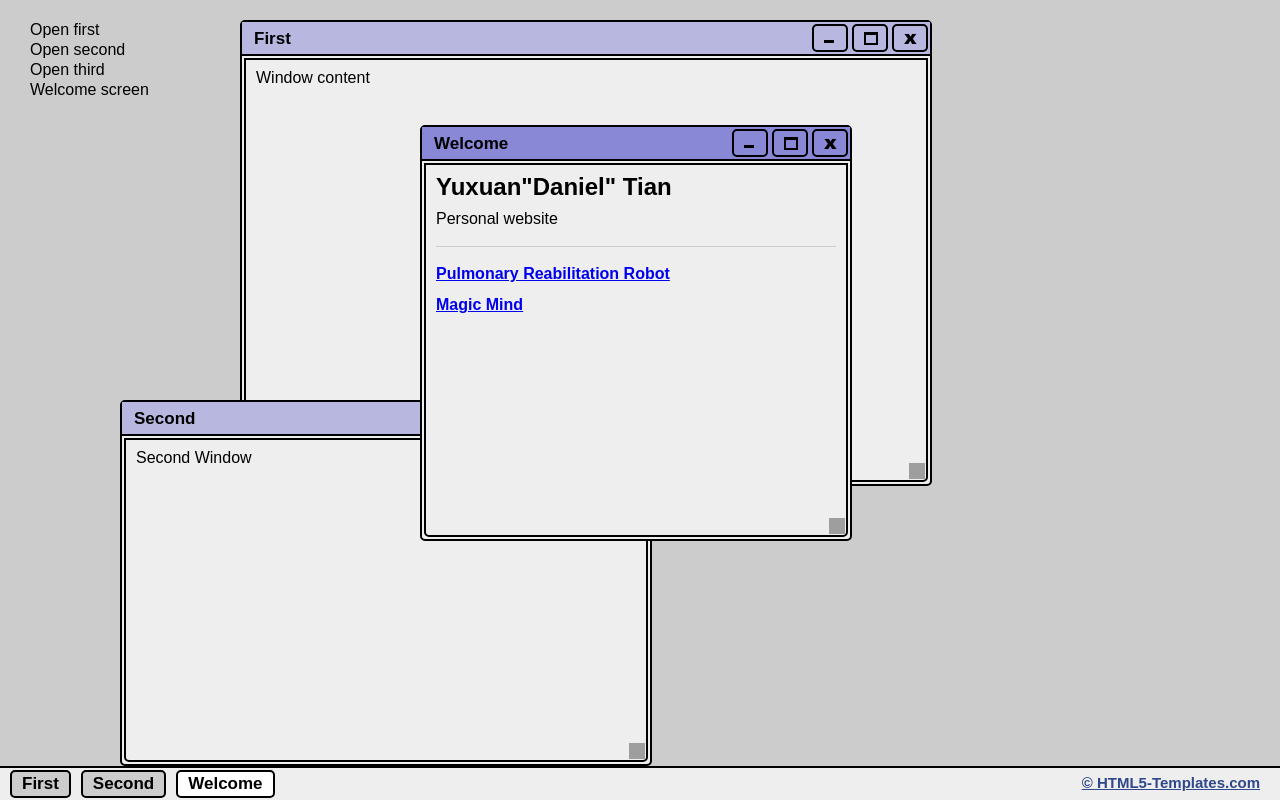
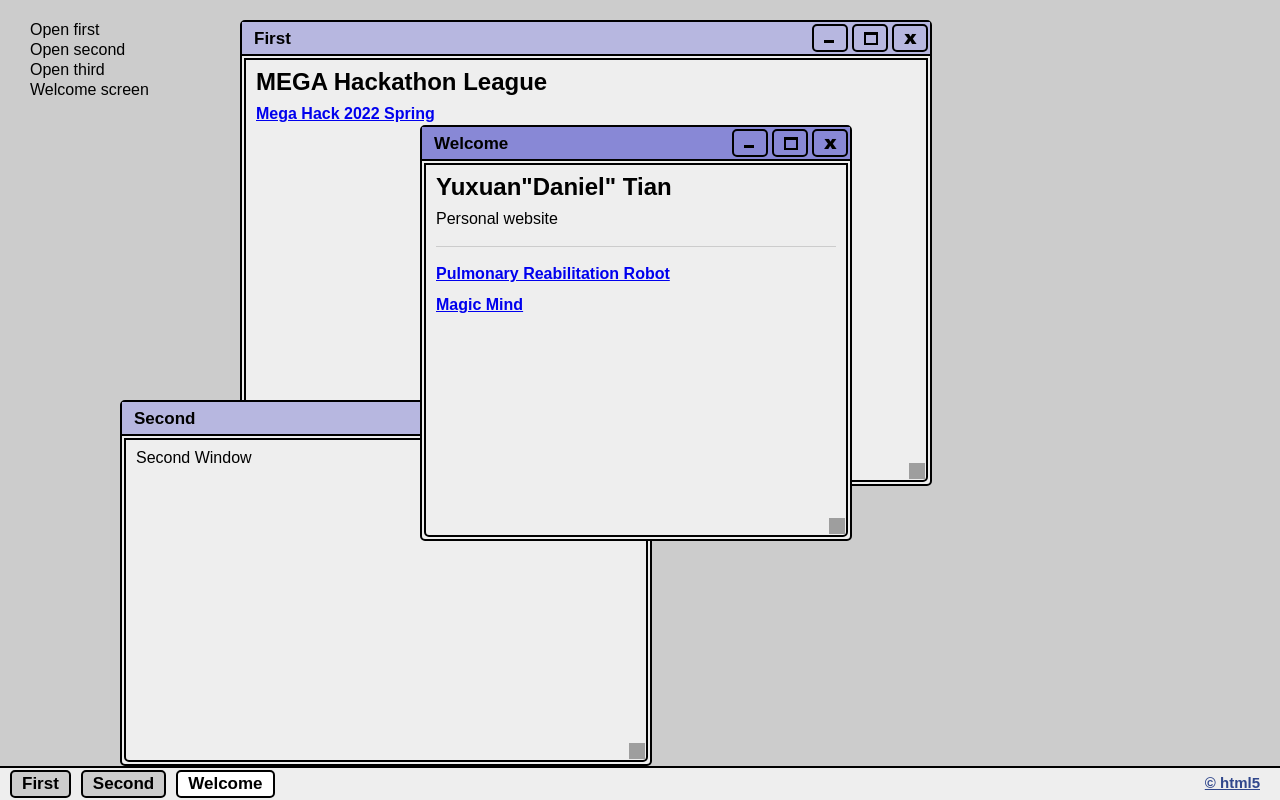
Before and after one commit to danieltyx/danieltyx.github.io, a plain HTML site: page index.html in a window 1280 px wide. Drawn offline with nearby package versions, Linux system fonts and the light colour scheme; grey boxes are pictures that could not be loaded.

Commit message:
megahack

```diff
--- a/index.html
+++ b/index.html
@@ -10,12 +10,13 @@
 	<script src="https://code.jquery.com/ui/1.12.1/jquery-ui.js"></script>
 	<script src="script.js"></script>
 	<link rel="stylesheet" type="text/css" href="style.css" />
-	<title>Windows Template</title>
+	<title>Daniel Tian</title>
 </head>
 <body>
 	<div id="desktop">
 		<div class="window" data-title="First">
-			Window content
+			<h1>MEGA Hackathon League</h1>
+			<p><strong><a href="http://megahack.tech/">Mega Hack 2022 Spring</a></strong></p>
 		</div>
 		<div class="window" data-title="Second">
 			Second Window
@@ -40,7 +41,7 @@
 			<a class="openWindow" data-id="2">Open third</a>
 			<a class="openWindow" data-id="3">Welcome screen</a>
 		</div>
-		<a href="https://html5-templates.com/" rel="nofollow" target="_blank" id="templateLink">&copy; HTML5-Templates.com</a>
+		<a href="https://html5-templates.com/" rel="nofollow" target="_blank" id="templateLink">&copy; html5</a>
 		<!-- You can use this template freely if you leave a visible link to HTML5-Templates.com -->
 	</div>
 </body>
```
